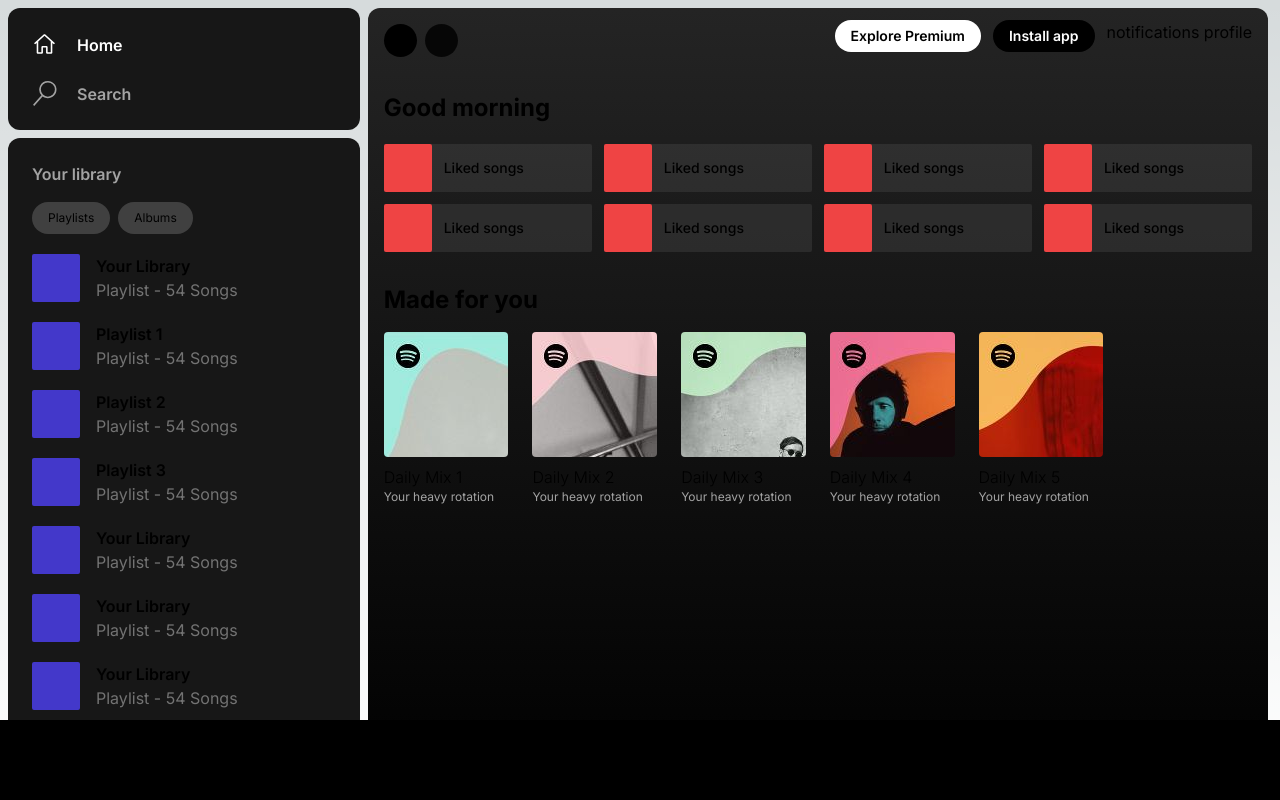
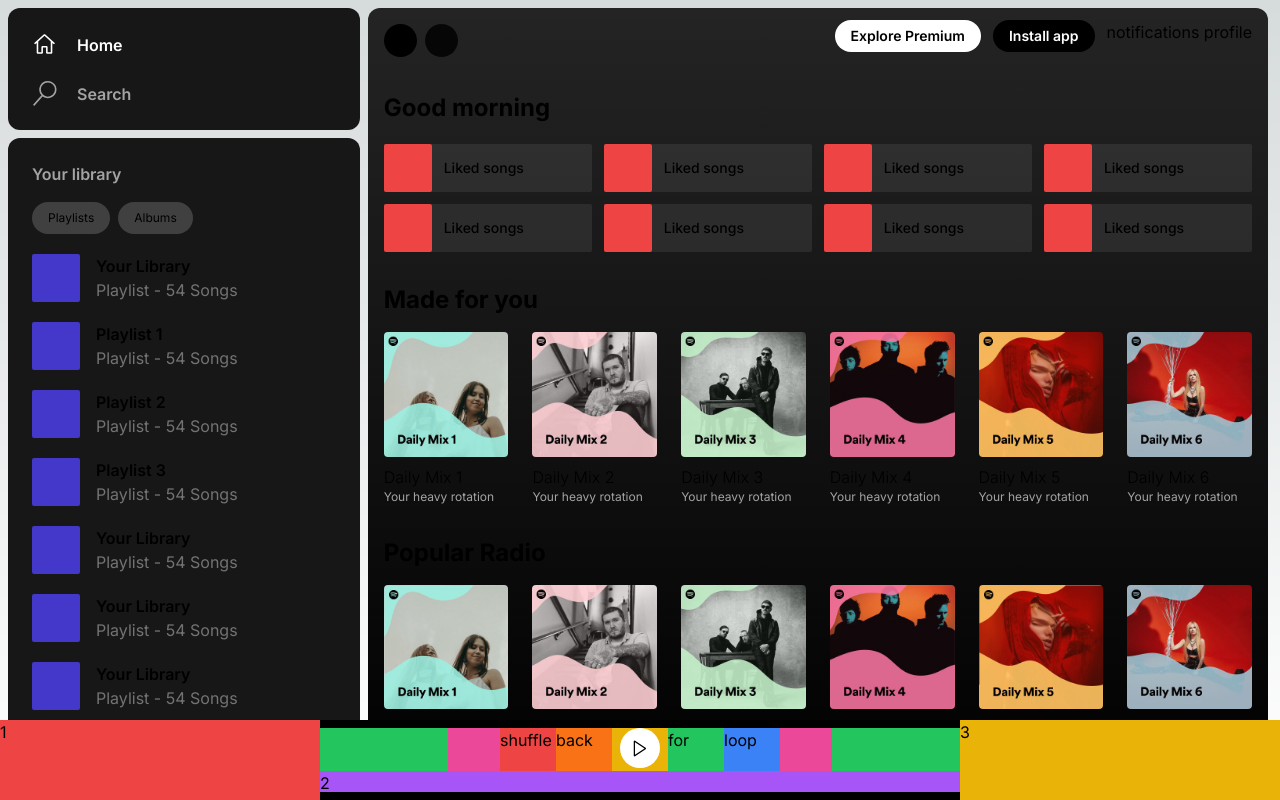
Before and after one commit to HeyEbb/Spotify, a Next.js app: page / in a window 1280 px wide. Built offline with nearby package versions, Linux system fonts and the light colour scheme.

Commit message:
Add new Daily Mix and update background image style

```diff
--- a/app/components/made-for-you/MadeForYou.tsx
+++ b/app/components/made-for-you/MadeForYou.tsx
@@ -37,6 +37,13 @@
       bgColor: "bg-indigo-500",
       image: "/images/daily-mix/dm-5.jpg",
     },
+    {
+      title: "Daily Mix 6",
+      description: "Your heavy rotation",
+      color: "rgba(97, 97, 97, 0.25)",
+      bgColor: "bg-indigo-500",
+      image: "/images/daily-mix/dm-6.jpg",
+    },
   ];
 
   return (
--- a/app/components/made-for-you/SingleMadeForYou.tsx
+++ b/app/components/made-for-you/SingleMadeForYou.tsx
@@ -13,9 +13,13 @@
     <div className="">
       <div
         className="relative mb-2 w-full rounded "
-        style={{ paddingTop: "100%", backgroundImage: `url(${props.image})`}}
-      >
-      </div>
+        style={{
+          paddingTop: "100%",
+          backgroundImage: `url(${props.image})`,
+          backgroundSize: "cover",
+          backgroundPosition: "center",
+        }}
+      ></div>
       <div className="text-md font-light">{props.title}</div>
       <div className="text-xs text-neutral-400">{props.description}</div>
     </div>
--- a/app/page.tsx
+++ b/app/page.tsx
@@ -3,6 +3,7 @@
   VscChevronLeft,
   VscChevronRight,
   VscSearch,
+  VscPlay,
 } from "react-icons/vsc";
 
 import MiniCard from "./components/mini-cards/MiniCard";
@@ -62,10 +63,10 @@
             </div>
 
             <div className="flex h-10 gap-3">
-              <button className="rounded-full bg-white px-4 h-8 text-sm font-semibold text-black">
+              <button className="h-8 rounded-full bg-white px-4 text-sm font-semibold text-black">
                 Explore Premium
               </button>
-              <button className="rounded-full bg-black px-4 h-8 text-sm font-semibold text-white">
+              <button className="h-8 rounded-full bg-black px-4 text-sm font-semibold text-white">
                 Install app
               </button>
               <span>notifications profile</span>
@@ -75,9 +76,30 @@
           <MiniCard />
           <h3 className="mb-4 mt-8">Made for you</h3>
           <MadeForYou />
+          <h3 className="mb-4 mt-8">Popular Radio</h3>
+          <MadeForYou />
         </section>
       </div>
-      <div className="fixed bottom-0 h-20 w-full bg-black">Here</div>
+      <div className="fixed bottom-0 flex h-20 w-full bg-black">
+        <div className="w-3/12 bg-red-500">1</div>
+        <div className="mb-2 mt-2 flex w-6/12 flex-col bg-orange-500">
+          <div className="flex h-2/3 justify-center bg-green-500">
+            <div className="flex w-96 justify-center bg-pink-500">
+              <div className="w-14 bg-red-500">shuffle</div>
+              <div className="w-14 bg-orange-500">back</div>
+              <div className="flex w-14 justify-center bg-yellow-500">
+                <div className="flex h-10 w-10 items-center justify-center rounded-full bg-white text-xl">
+                  <VscPlay />
+                </div>
+              </div>
+              <div className="w-14 bg-green-500">for</div>
+              <div className="w-14 bg-blue-500">loop</div>
+            </div>
+          </div>
+          <div className="h-1/3 bg-purple-500">2</div>
+        </div>
+        <div className="w-3/12 bg-yellow-500">3</div>
+      </div>
     </main>
   );
 }
```
Also changed, not shown: public/images/daily-mix/dm-6.jpg (added).
